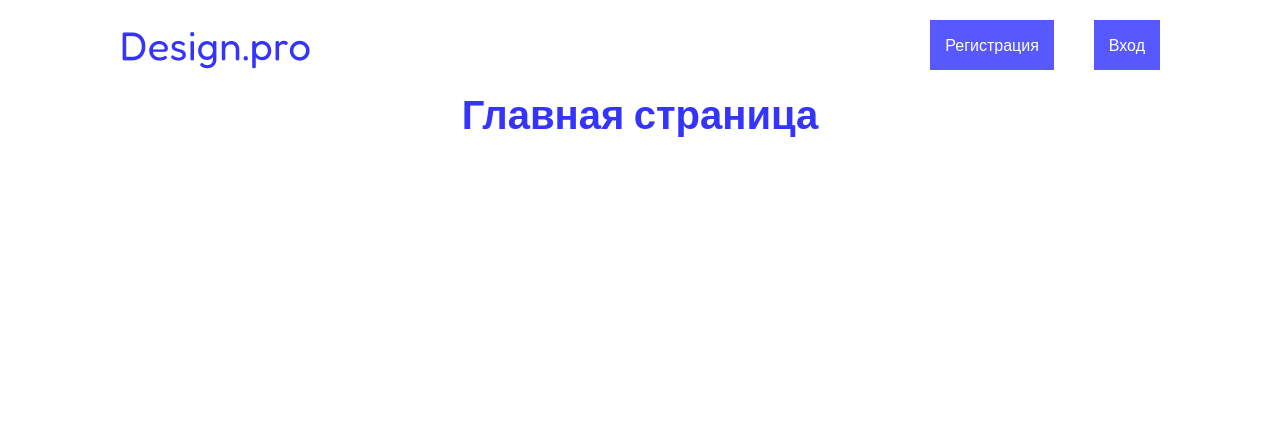
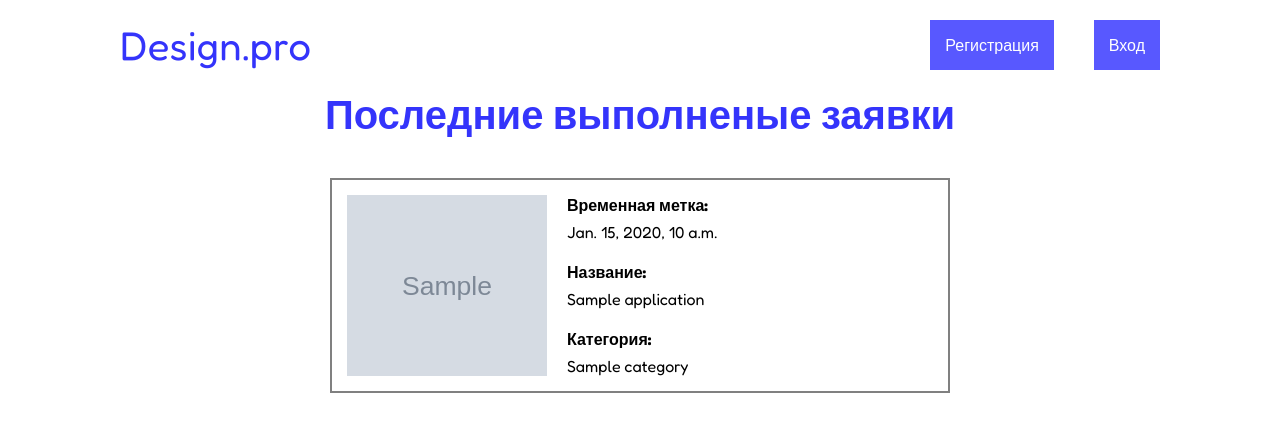
Before and after one commit to Natrix111/praktika-2, a Django app: template applications/templates/index.html in a window 1280 px wide. Shown: the top 432 px of the page. Run offline with Django 5.2, Linux system fonts and the light colour scheme; the template is opened without the code that fills it: most values are stand-ins (such as "Sample title", 1, 10 or a date in 2020); grey boxes marked "Sample" are stand-in pictures.

Commit message:
add applications to main page

```diff
--- a/applications/static/applications/css/style.css
+++ b/applications/static/applications/css/style.css
@@ -46,6 +46,10 @@ input[type="checkbox"] {
 
 label {
     color: #fff;
+}
+
+section {
+    margin-bottom: 50px;
 }
 
 .button {
@@ -160,3 +164,37 @@ label {
     border: none;
     cursor: pointer;
 }
+
+.completed__list {
+    display: flex;
+    flex-direction: column;
+    align-items: center;
+    justify-content: space-between;
+    gap: 20px;
+}
+
+.completed__card {
+    padding: 15px;
+    width: 100%;
+    max-width: 50%;
+    display: flex;
+    gap: 20px;
+    border: 2px solid gray;
+}
+
+.completed__content {
+    display: flex;
+    flex-direction: column;
+    gap: 20px;
+
+}
+
+.completed__item {
+    display: flex;
+    flex-direction: column;
+    gap: 7px;
+}
+
+img {
+    width: 200px;
+}
--- a/applications/templates/index.html
+++ b/applications/templates/index.html
@@ -2,4 +2,23 @@
 
 {% block title %} Главная {% endblock %}
 
-{% block content %} <h1 class="title">Главная страница</h1> {% endblock %}
+{% block content %}
+    <section class="completed">
+        <h2 class="completed__title title">Последние выполненые заявки</h2>
+
+        <div class="completed__list">
+            {% for application in completed_applications %}
+                <article class="completed__card">
+                    <img src="{{ application.image.url }}" alt="{{ application.title }}">
+                    <div class="completed__content">
+                        <span class="completed__item"><strong>Временная метка:</strong> {{ application.created_at }}</span>
+                        <span class="completed__item"><strong>Название:</strong> {{ application.title }}</span>
+                        <span class="completed__item"><strong>Категория:</strong> {{ application.category }}</span>
+                    </div>
+                </article>
+            {% empty %}
+                <h3>Нет выполненных заявок для отображения.</h3>
+            {% endfor %}
+        </div>
+    </section>
+{% endblock %}
--- a/applications/urls.py
+++ b/applications/urls.py
@@ -3,9 +3,9 @@ from . import views
 from django.contrib.auth import views as auth_views
 
 urlpatterns = [
-    path('', views.index, name='index'),
+    path('', views.index.as_view(), name='index'),
     path('register', views.Register.as_view(), name='register'),
     path('login/', auth_views.LoginView.as_view(), name='login'),
     path('logout/', views.logout_view, name='logout'),
-    path('create_application/', views.Application.as_view(), name='create_applicattion'),
+    path('create_application/', views.ApplicationCreate.as_view(), name='create_applicattion'),
 ]
```
Also changed, not shown: applications/views.py (+9 -4 lines), db.sqlite3, media/applications/baskunchak_Genv0lL.jpg (deleted), media/applications/baskunchak_JryXox4.jpg (deleted), media/applications/baskunchak_nbfbWMV.jpg (deleted), media/applications/baskunchak_p0JjZP0.jpg (deleted), media/applications/Без_названия.jpeg (added), media/applications/Без_названия_1.jpeg (added).
